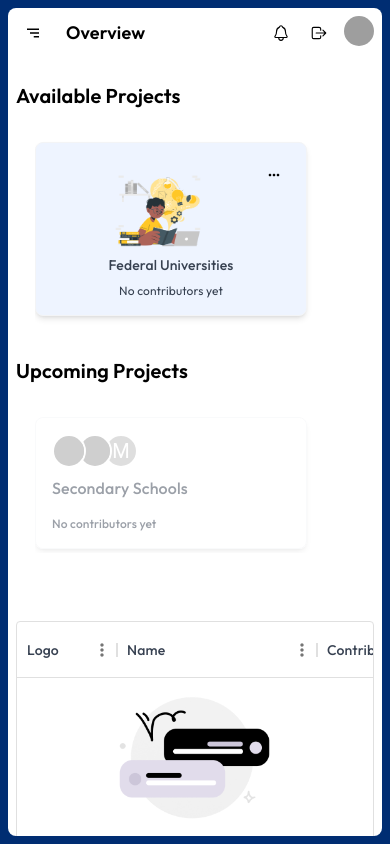
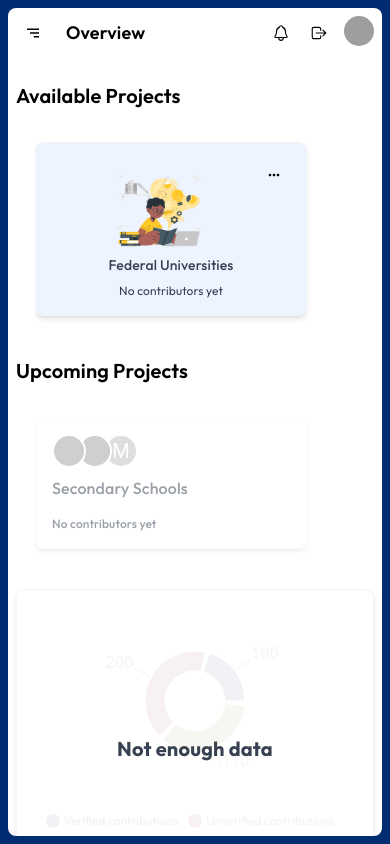
Before and after one commit to hokagedemehin/nigerian-schools, a Next.js app: page /dashboard in a window 390 px wide. Built offline with nearby package versions, Linux system fonts and the light colour scheme; grey boxes are pictures that could not be loaded.

Commit message:
feat: added pie chart | mobile nav changes

```diff
--- a/app/(main)/dashboard/page.tsx
+++ b/app/(main)/dashboard/page.tsx
@@ -13,6 +13,7 @@ import PrimarySchoolsCard from "@/components/dashboard/PrimarySchoolsCard";
 import ALevelsSchoolCard from "@/components/dashboard/ALevelsSchoolsCard";
 import NuserySchoolsCard from "@/components/dashboard/NuserySchoolsCard";
 import RecentProjectTable from "@/components/dashboard/RecentProjectTable";
+import ContributionPieChart from "@/components/dashboard/ContributionPieChart";
 
 const DahsboardPage = () => {
   const title = (
@@ -30,7 +31,7 @@ const DahsboardPage = () => {
     <div className="">
       <TopNavComp leftSide={title} />
       <div className="mt-8">
-        <div className="flex flex-col space-x-0 space-y-3 md:flex-row md:space-x-3 md:space-y-0">
+        <div className="flex flex-col space-x-0 space-y-3 xl:flex-row xl:space-x-3 xl:space-y-0">
           <div className="flex flex-1 flex-col">
             {/* available projects */}
             <div className="mb-4">
@@ -139,6 +140,7 @@ const DahsboardPage = () => {
           {/* graph | awards */}
           <div className="">
             {/* graph	 */}
+            <ContributionPieChart />
             {/* available awards */}
           </div>
         </div>
--- /dev/null
+++ b/components/dashboard/ContributionPieChart.tsx
@@ -0,0 +1,106 @@
+import React from "react";
+import {
+  Typography,
+  PieChart,
+  Legend,
+  Pie,
+  Cell,
+  ChartTooltip,
+  ResponsiveContainer,
+} from "@/components/index";
+const pieColor = ["#002366", "#6E101B", "#7B7112"];
+const pieData = [
+  {
+    id: 1,
+    name: "Verified contributions",
+    value: 100,
+  },
+  {
+    id: 2,
+    name: "Unverified contributions",
+    value: 200,
+  },
+  {
+    id: 3,
+    name: "Dublicate contributions",
+    value: 170,
+  },
+];
+
+const ContributionPieChart = () => {
+  return (
+    <div className="relative w-full rounded-lg border border-gray-100 px-8 py-6 shadow-md">
+      <div className="flex h-[270px] w-full flex-col items-center justify-center">
+        <Typography
+          variant="body1"
+          className="bg-transparent font-outfit text-xl font-bold text-gray-700 md:text-2xl"
+        >
+          Not enough data
+        </Typography>
+        <div
+          className="absolute inset-0 flex w-full items-center opacity-5"
+          style={{
+            width: "100%",
+            height: 270,
+          }}
+        >
+          <ResponsiveContainer>
+            <PieChart>
+              <Pie
+                data={pieData}
+                dataKey="value"
+                nameKey="name"
+                cx="50%"
+                cy="50%"
+                outerRadius={50}
+                innerRadius={30}
+                paddingAngle={5}
+                // fill='#8884d8'
+                label
+                width={400}
+              >
+                {pieData.map((entry, index) => (
+                  <Cell key={`cell-${index}`} fill={pieColor[index]} />
+                ))}
+              </Pie>
+              <ChartTooltip />
+              <Legend
+                payload={[
+                  {
+                    id: "1",
+                    value: "Verified contributions",
+                    type: "circle",
+                    color: "#002366",
+                  },
+                  {
+                    id: " 2",
+                    value: "Unverified contributions",
+                    type: "circle",
+                    color: "#6E101B",
+                  },
+                  {
+                    id: "3",
+                    value: "Dublicate contributions",
+                    type: "circle",
+                    color: "#7B7112",
+                  },
+                ]}
+                formatter={(value, entry) => {
+                  return (
+                    <span
+                      className={`font-outfit text-xs font-medium md:text-sm text-[${entry.color}]`}
+                    >
+                      {value}
+                    </span>
+                  );
+                }}
+              />
+            </PieChart>
+          </ResponsiveContainer>
+        </div>
+      </div>
+    </div>
+  );
+};
+
+export default ContributionPieChart;
--- a/components/index.ts
+++ b/components/index.ts
@@ -55,6 +55,8 @@ import {
   Bar,
   Cell,
   Tooltip as ChartTooltip,
+  PieChart,
+  Pie,
 } from "recharts";
 
 import { DataGrid } from "@mui/x-data-grid";
@@ -117,4 +119,6 @@ export {
   Chip,
   ChartTooltip,
   faker,
+  Pie,
+  PieChart,
 };
--- a/components/layout/MobileSideNav.tsx
+++ b/components/layout/MobileSideNav.tsx
@@ -23,12 +23,12 @@ const MobileSideNavComp = ({ onClose }: { onClose: () => void }) => {
   };
 
   return (
-    <nav className="flex h-screen w-[15rem] flex-col justify-between bg-main pb-5 pt-10">
+    <nav className="flex h-screen w-[15rem] flex-col justify-between bg-main pb-5 pt-5">
       <div className=" ">
         <Typography variant="h6" className="pl-3 font-outfit text-white">
           Nigerian Schools
         </Typography>
-        <div className="mb-8 mt-4">
+        <div className="mb-4 mt-4">
           <Divider
             orientation="horizontal"
             variant="fullWidth"
@@ -36,9 +36,9 @@ const MobileSideNavComp = ({ onClose }: { onClose: () => void }) => {
           />
         </div>
         <div className="w-[14rem] space-y-3">
-          <Typography variant="body1" className="pl-3 font-outfit text-white">
+          {/* <Typography variant="body1" className="pl-3 font-outfit text-white">
             Main Menu
-          </Typography>
+          </Typography> */}
           {/* overview */}
           <div className="">
             <Link
@@ -51,7 +51,9 @@ const MobileSideNavComp = ({ onClose }: { onClose: () => void }) => {
             >
               <div className="flex items-center space-x-2">
                 <BsGrid className="text-xl" />
-                <span className={`font-outfit text-lg tracking-wider`}>
+                <span
+                  className={`font-outfit text-base tracking-wider md:text-lg`}
+                >
                   Overview
                 </span>
               </div>
@@ -69,7 +71,9 @@ const MobileSideNavComp = ({ onClose }: { onClose: () => void }) => {
             >
               <div className="flex items-center space-x-2">
                 <GoFile className="text-xl" />
-                <span className={`font-outfit text-lg tracking-wider`}>
+                <span
+                  className={`font-outfit text-base tracking-wider md:text-lg`}
+                >
                   Projects
                 </span>
               </div>
@@ -87,7 +91,9 @@ const MobileSideNavComp = ({ onClose }: { onClose: () => void }) => {
             >
               <div className="flex items-center space-x-2">
                 <AiOutlineUser className="text-xl" />
-                <span className={`font-outfit text-lg tracking-wider`}>
+                <span
+                  className={`font-outfit text-base tracking-wider md:text-lg`}
+                >
                   Profile
                 </span>
               </div>
@@ -105,7 +111,9 @@ const MobileSideNavComp = ({ onClose }: { onClose: () => void }) => {
             >
               <div className="flex items-center space-x-2">
                 <AiOutlineSetting className="text-xl" />
-                <span className={`font-outfit text-lg tracking-wider`}>
+                <span
+                  className={`font-outfit text-base tracking-wider md:text-lg`}
+                >
                   Settings
                 </span>
               </div>
```
